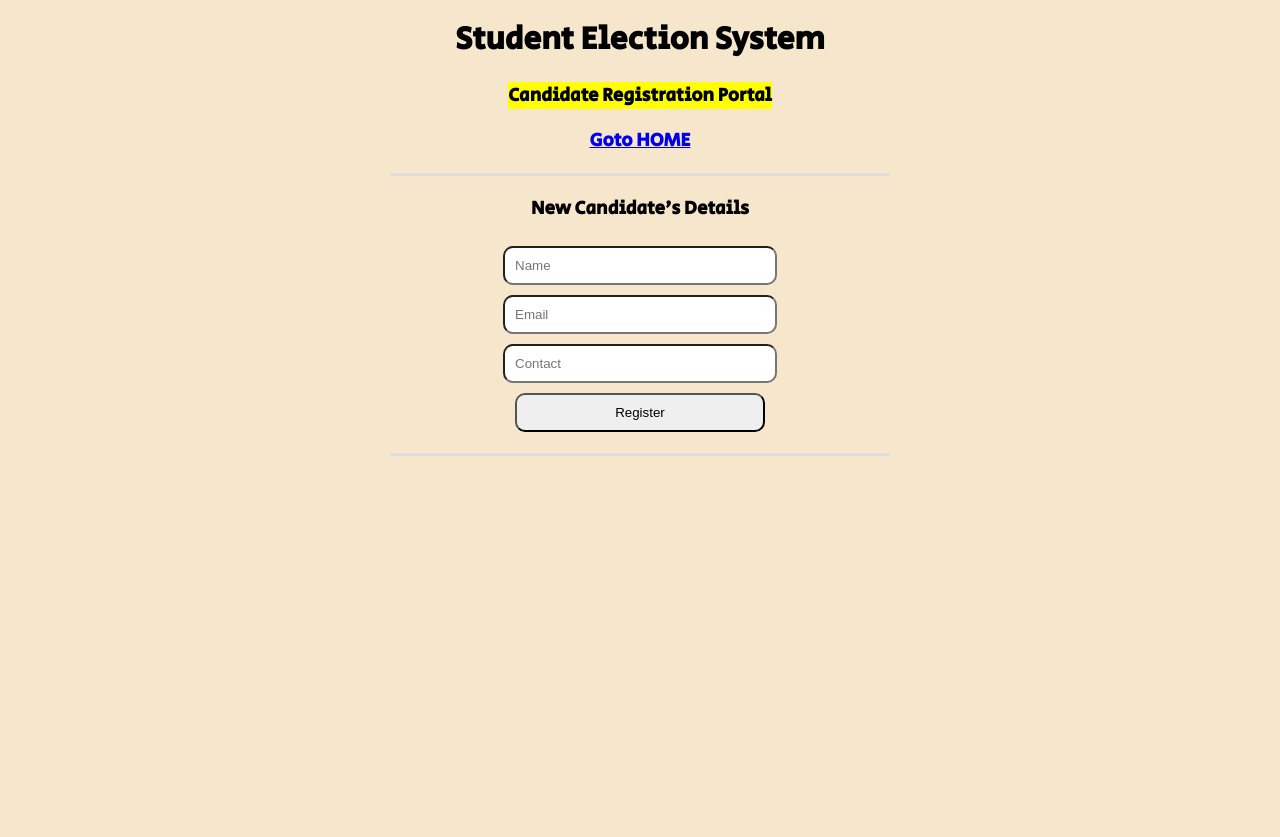
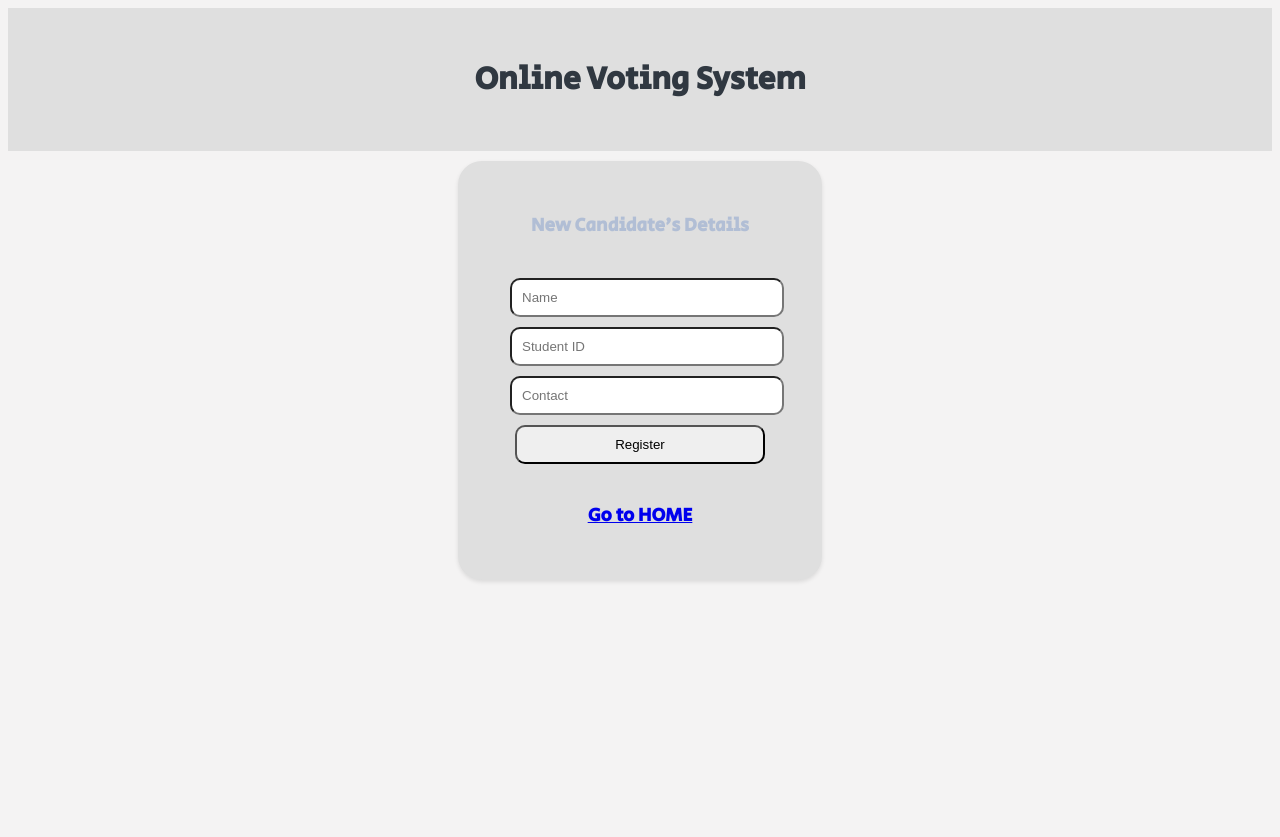
Before and after one commit to 363958/student, a PHP site: page /registerCandidate.php in a window 1280 px wide. Before the commit the page ends 456 px from the top, so only its background shows below. Run offline with PHP 8.4, Linux system fonts and the light colour scheme.

Commit message:
Add files via upload

```diff
--- a/Student-Election-System/index.php
+++ b/Student-Election-System/index.php
@@ -8,7 +8,7 @@
 
 <body>
 	  <header class="jumbotron text-center">
-        <h1>Student Election System </h1>
+        <h1>Online Voting System </h1>
     </header>
 
 <div class="parent">
--- a/Student-Election-System/master.css
+++ b/Student-Election-System/master.css
@@ -1,13 +1,16 @@
 
 body {
     font-family: 'Secular One', sans-serif;
-    background-color: #F6E6CB;
+    background-color: #f4f3f3;
 
 
 }
 header.jumbotron {
-    background: linear-gradient(to right, #30CFD0 0%, #330867 100%);
-    color: transparent ;
+    background: #dfdfdf;
+    color:#303841 ;
+    text-align: center;
+    padding: 2rem 1rem;
+    margin-bottom: 2rem;
 }
 .parent{
 	 display: flex;
@@ -16,7 +19,7 @@
     height: calc(100vh - 200px);
 }
 .container{
-	background: #E0A75E;
+	background: #dfdfdf;
     border-radius: 24px;
     box-shadow: 0 2px 4px rgba(9, 9, 9, 0.1);
     padding: 2em;
@@ -34,15 +37,15 @@
   text-decoration: none;
     display: inline-block;
     padding: 0.5em 1em;
-    color: #973131;
-    background: #E0A75E;
+    color: #303841;
+    background: #dfdfdf;
     border-radius: 10%50%10%50%/50%10%50%10%;
     transition: background 0.3s ease;
 
 }
 
 a.gradient:hover {
-    background: #987070;
+    background: #f4f3f3;
     cursor: pointer;
     transform: translate(20PX);
 }
--- a/Student-Election-System/registerCandidate.php
+++ b/Student-Election-System/registerCandidate.php
@@ -10,7 +10,14 @@
         <title></title>
         <style>
             body{
-               background-color: #27ace854;
+               background-color: #f4f3f3;
+
+            }
+            header.jumbotron{
+    background: #dfdfdf;
+    color:#303841 ;
+    text-align: center;
+    padding: 2rem 1rem;
 
             }
             input{
@@ -23,28 +30,61 @@
                 align: center;
                 width: 500px;
             }
+
+            h3{
+            color: #b1bed5;
+            text-align: center;
+        }
+        .container{
+            margin-top: -25%;
+            border:24px  ;
+            background-color: #f4f3f3;
+            border-radius: 24px;
+                text-align: center;
+        }
+
+        form{
+            border: 5px  ;
+            padding:15px;
+            border-radius: 10px;
+        }
+        form:hover {
+    background: #bfd8d5;
+    cursor: pointer;
+
+}
         </style>
+
+
 <link href="https://fonts.googleapis.com/css?family=Secular+One" rel="stylesheet">
 <link rel="stylesheet" type="text/css" href="master.css">
     </head>
     <body>
     <center>
-       <h1>Student Election System </h1>
-		<h3> <mark> Candidate Registration Portal </mark></h3>
-		<h3> <a href="index.php">Goto HOME</a></h3>
-        <hr>
+  <header class="jumbotron text-center">
+        <h1>Online Voting System </h1>
+
+    </header>
+    		<h3>  Candidate Registration Portal </h3>
+            <div class="parent">
+                <div class="container">
         <h3>New Candidate's Details</h3>
         <form action="registerCandidateScript.php" method="post">
 
             <input type="text" placeholder="Name" name="name" >
             <br>
-            <input type="email" placeholder="Email" name="email">
+            <input type="email" placeholder="Student ID" name="email">
             <br>
             <input type="text" placeholder="Contact" name="contact">
             <br>
             <input  class="btn btn-primary" type="submit" name="submit" value="Register">
+
         </form>
-        <hr>
+                             <h3> <a href="index.php">Go to HOME</a></h3>
+
+    </div>
+        </div>
+
 
     </center>
         <?php
```
Also changed, not shown: Student-Election-System/adminLogin.php (+5 -5 lines), Student-Election-System/registerVoter.php (+4 -4 lines), Student-Election-System/voterLogin.php (+22 -12 lines).
